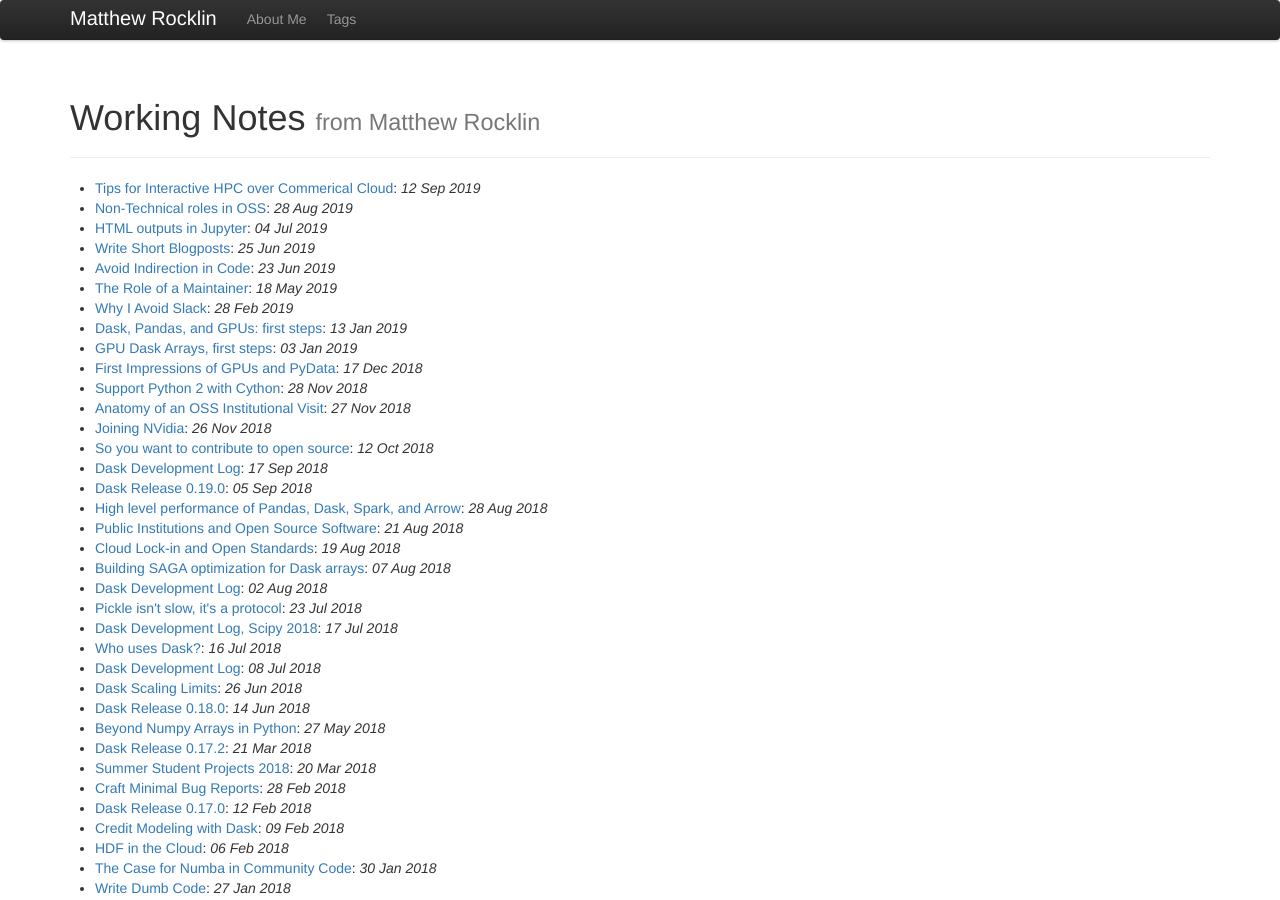
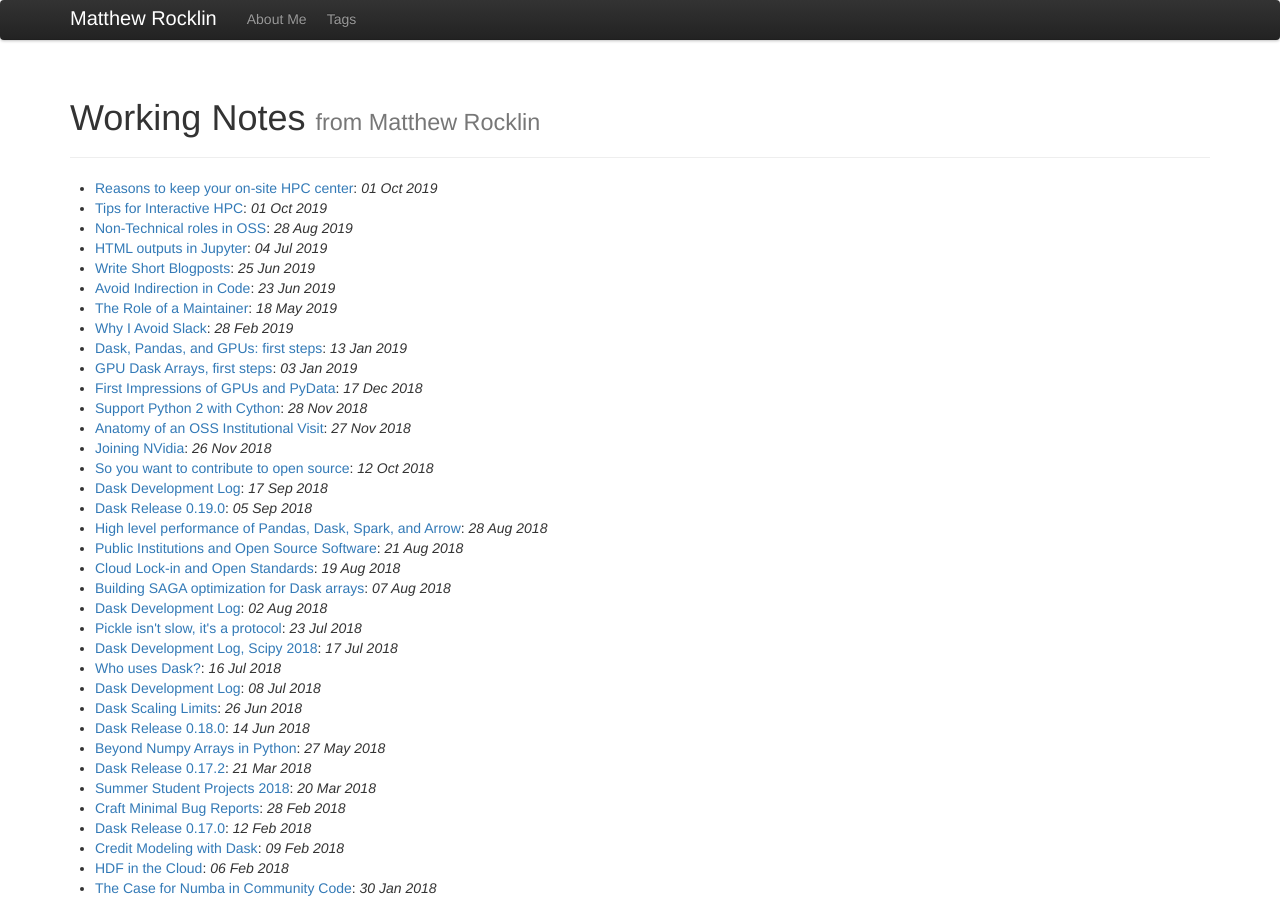
Before and after one commit to besyskymnbk/blog, a Jekyll site: the page built from index.md, in a window 1280 px wide and 900 px high. Built offline with Jekyll 4.4.1, drawn with Linux system fonts in a browser that asks for light colours.

Commit message:
HPC posts go live

```diff
--- a/_posts/work/2019-09-12-interactive-hpc.md
+++ b/_posts/work/2019-10-01-interactive-hpc.md
@@ -1,6 +1,6 @@
 ---
 layout: post
-title: Tips for Interactive HPC over Commerical Cloud
+title: Tips for Interactive HPC
 category: work
 tags: []
 theme: twitter
```
Also changed, not shown: _posts/work/2019-10-01-stay-on-hpc.md (renamed from _posts/work/2019-09-12-stay-on-hpc.md, +0 -1 lines).
